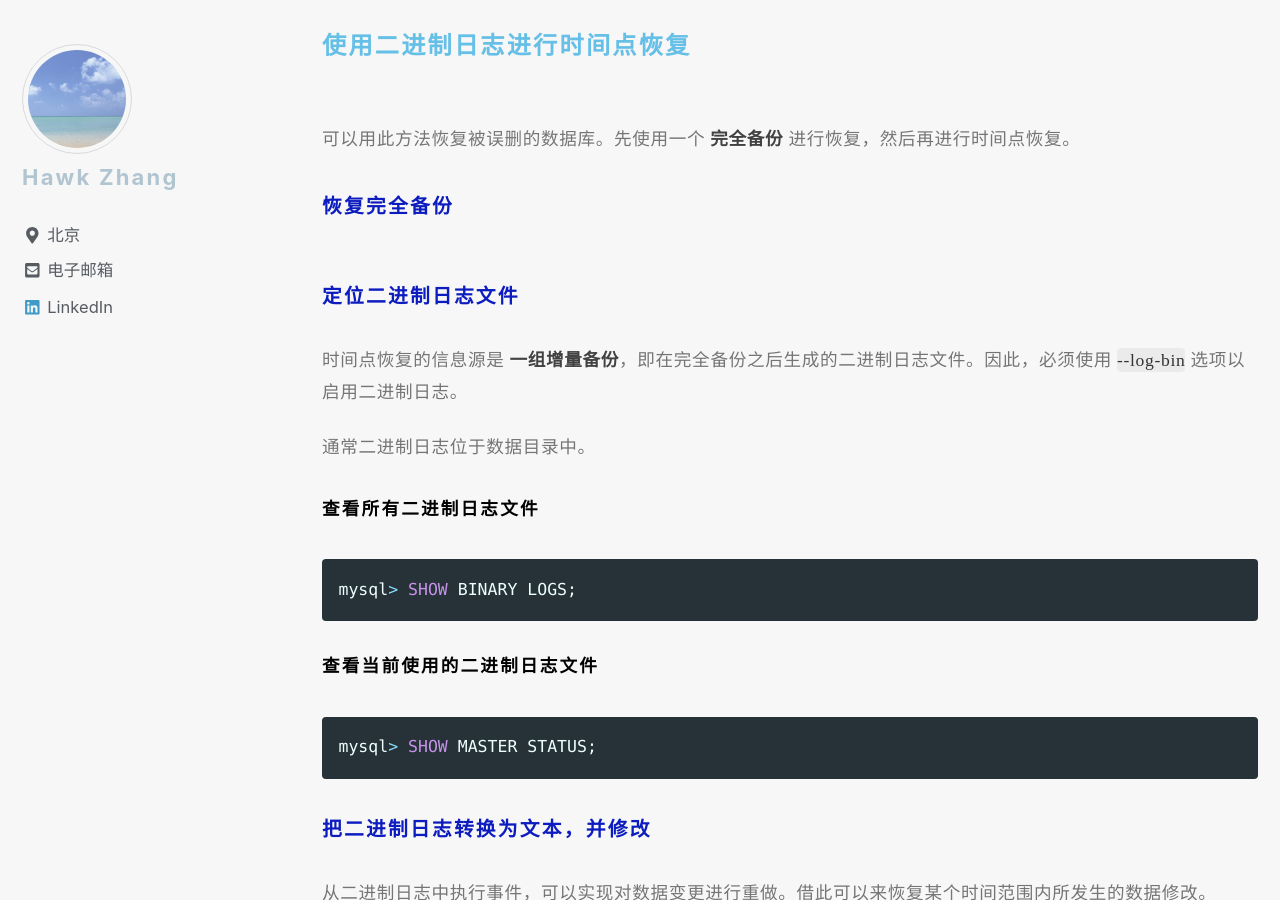
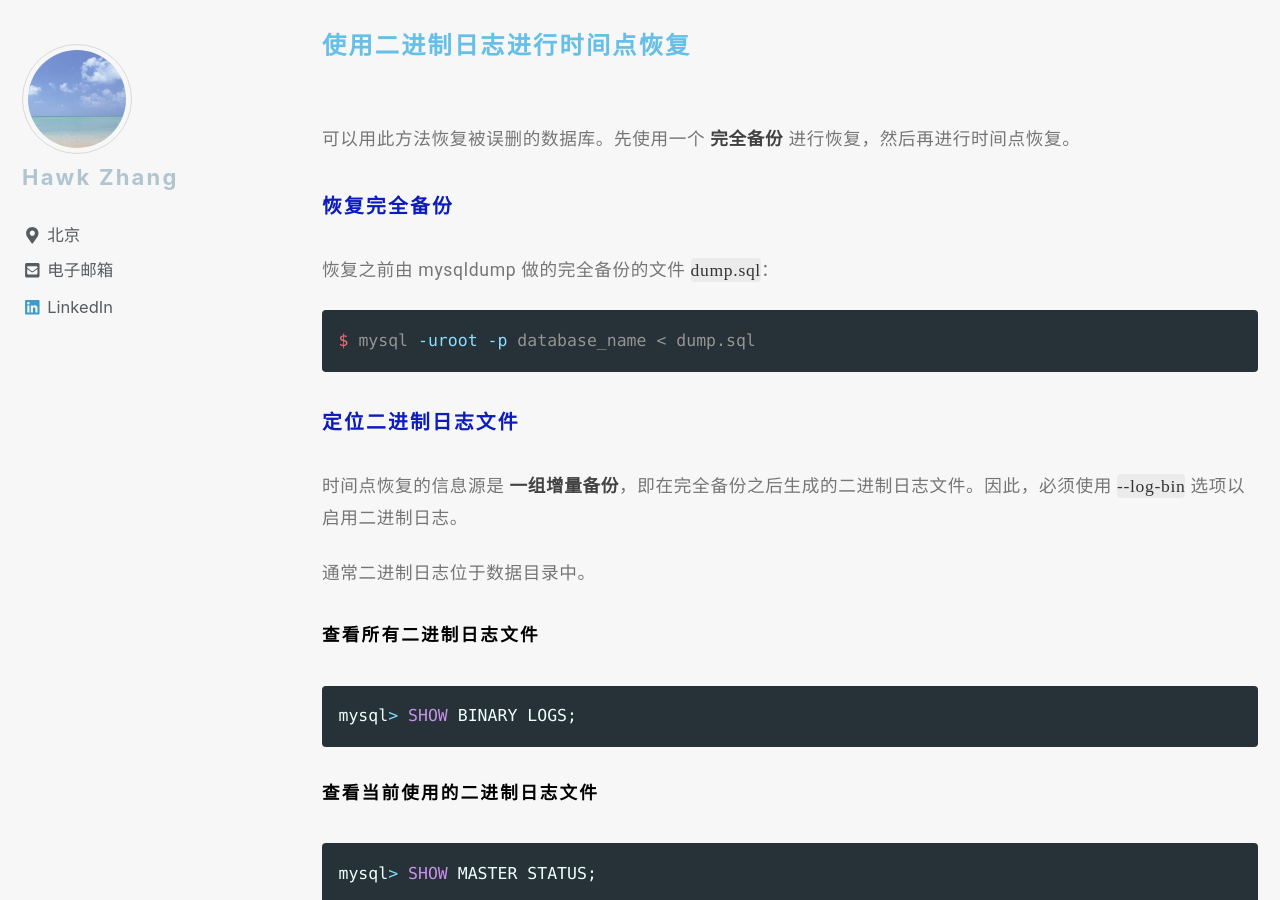
Before and after one commit to narru888/linotes_note, a Jekyll site: the page built from _posts/devop/2017-05-01-troubleshooting.md, in a window 1280 px wide and 900 px high, scrolled down 7633 px. Built offline with Jekyll 4.4.1, drawn with Linux system fonts in a browser that asks for light colours; nearby versions of some CDN libraries; a script that is not in the unit is left out.

Commit message:
update on 2018-08-24 10:20:01 CST

````diff
--- a/_posts/devop/2017-05-01-troubleshooting.md
+++ b/_posts/devop/2017-05-01-troubleshooting.md
@@ -253,7 +253,11 @@ $ sudo nginx -s reload
 
 ##### 恢复完全备份
 
+恢复之前由 mysqldump 做的完全备份的文件 `dump.sql`：
 
+```bash
+$ mysql -uroot -p database_name < dump.sql
+```
 
 
 ##### 定位二进制日志文件
````
